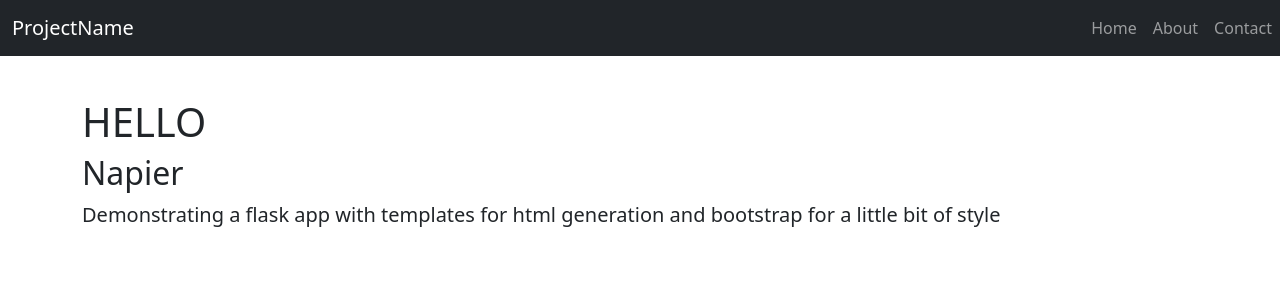
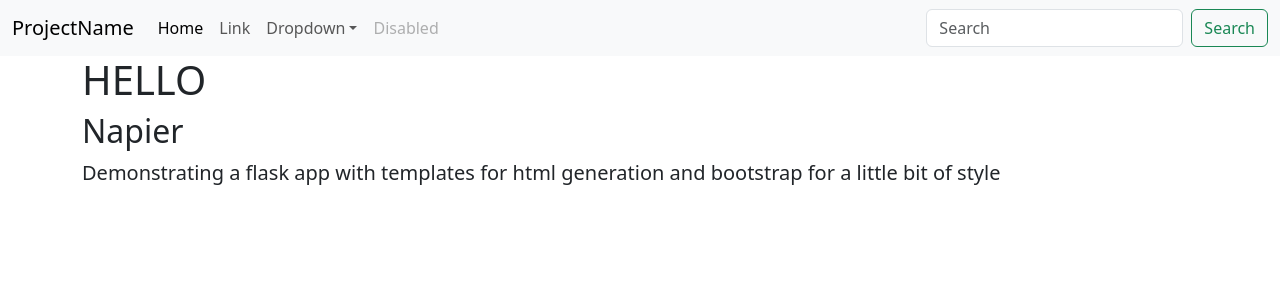
Before and after one commit to Andy-Dickinson/advanced_web_tech_server, a Flask app: template templates/bootstrap_demo.html in a window 1280 px wide. Shown: the top 300 px of the page. Run offline with Flask 3, Linux system fonts and the light colour scheme; the template is opened without the code that fills it, so the values that code supplies are empty; some libraries are stand-ins or nearby versions.

Commit message:
bootstrap demo updated for v5.3 as per new workbook exercise

```diff
--- a/templates/bootstrap_demo.html
+++ b/templates/bootstrap_demo.html
@@ -1,6 +1,3 @@
-<!-- original exercise in server side book was with bootstrap v3.3.5
-this example has been updated to work with v5.3 -->
-
 <!DOCTYPE html>
 <html lang="en">
   <head>
@@ -14,43 +11,51 @@ this example has been updated to work with v5.3 -->
       href="{{ url_for('static', filename='css/bootstrap.min.css') }}"
     />
 
-    <!-- pushes page content below the navigation bar -->
-    <style>
+    <!-- pushes page content below the navigation bar - optional -->
+    <!-- <style>
       body {
         padding-top: 50px;
       }
-    </style>
+    </style> -->
   </head>
   <body>
     <!-- container for nav bar -->
-    <nav class="navbar navbar-expand-lg navbar-dark bg-dark fixed-top">
-      <div class="container">
+    <nav class="navbar navbar-expand-lg bg-body-tertiary">
+      <div class="container-fluid">
+        <a class="navbar-brand" href="#">ProjectName</a>
         <button
           type="button"
-          class="navbar-toggler collapsed"
+          class="navbar-toggler"
           data-bs-toggle="collapse"
-          data-bs-target="#navbar"
+          data-bs-target="#navbarSupportedContent"
           aria-expanded="false"
-          aria-controls="navbar"
+          aria-controls="navbarSupportedContent"
           aria-label="Toggle navigation"
         >
           <span class="navbar-toggler-icon"></span>
         </button>
-        <a class="navbar-brand" href="#">ProjectName</a>
-      </div>
-      <div id="navbar" class="collapse navbar-collapse">
-        <ul class="navbar-nav">
-          <li class="nav-item active"><a class="nav-link" href="#">Home</a></li>
-          <li class="nav-item"><a class="nav-link" href="#about">About</a></li>
-          <li class="nav-item">
-            <a class="nav-link" href="#contact">Contact</a>
+
+      <div id="navbarSupportedContent" class="collapse navbar-collapse">
+        <ul class="navbar-nav me-auto mb-2 mb-lg-0">
+          <li class="nav-item"><a class="nav-link active" aria-current="page" href="#">Home</a></li>
+          <li class="nav-item"><a class="nav-link" href="#link">Link</a></li>
+          <li class="nav-item dropdown">
+            <a class="nav-link dropdown-toggle" href="#dropdown" role="button" data-bs-toggle="dropdown" aria-expanded="false">Dropdown</a>
+            <ul class="dropdown-menu">
+              <li><a class="dropdown-item" href="#action">Action</a></li>
+              <li><a class="dropdown-item" href="#another_action">Another action</a></li>
+              <li><hr class="dropdown-divider"></li>
+              <li><a class="dropdown-item" href="#Something_else">Something else here</a></li>
+            </ul>
           </li>
+          <li class="nav-item"><a class="nav-link disabled" aria-disabled="true">Disabled</a></li>
         </ul>
+        <form class="d-flex" role="search"><input class="form-control me-2" type="search" placeholder="Search" aria-label="Search"><button class="btn btn-outline-success" type="submit">Search</button></form>
       </div>
     </nav>
 
     <!-- container for page content -->
-    <div class="container mt-5">
+    <div class="container">
       <h1>HELLO</h1>
       <h2>Napier</h2>
       <p class="lead">
@@ -59,14 +64,7 @@ this example has been updated to work with v5.3 -->
       </p>
     </div>
 
-    <!-- script for jQuery
-    Possibly not required as Bootstrap v5.3 does not require jQuery for most functionality -->
-    <script
-      src="https://code.jquery.com/jquery-3.7.1.min.js"
-      integrity="sha256-/JqT3SQfawRcv/BIHPThkBvs0OEvtFFmqPF/lYI/Cxo="
-      crossorigin="anonymous"
-    ></script>
     <!-- script for Bootstrap JS -->
-    <script src="{{ url_for('static', filename='js/bootstrap.min.js') }}"></script>
+    <script src="{{ url_for('static', filename='js/bootstrap.bundle.min.js') }}"></script>
   </body>
 </html>
```
